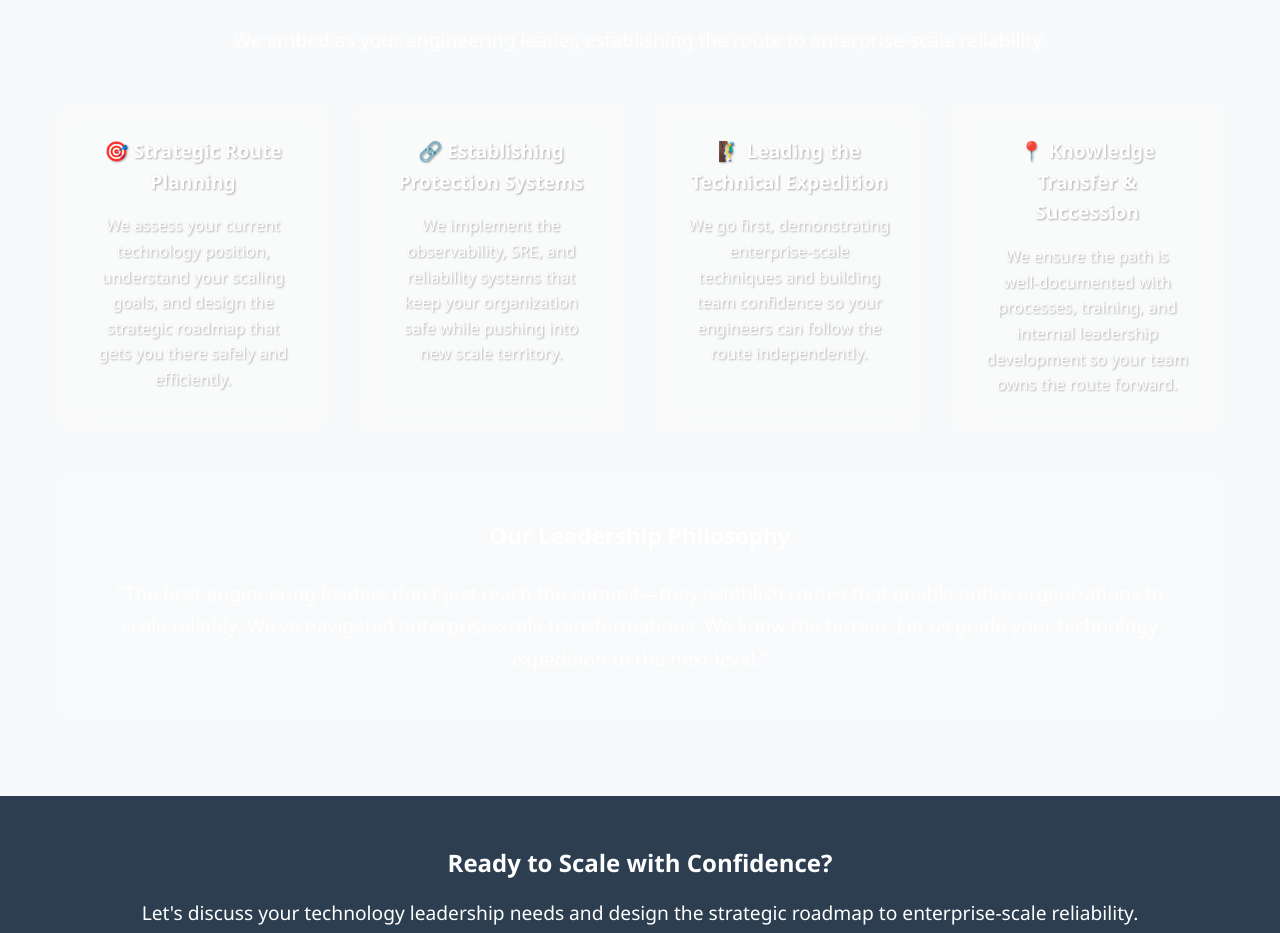
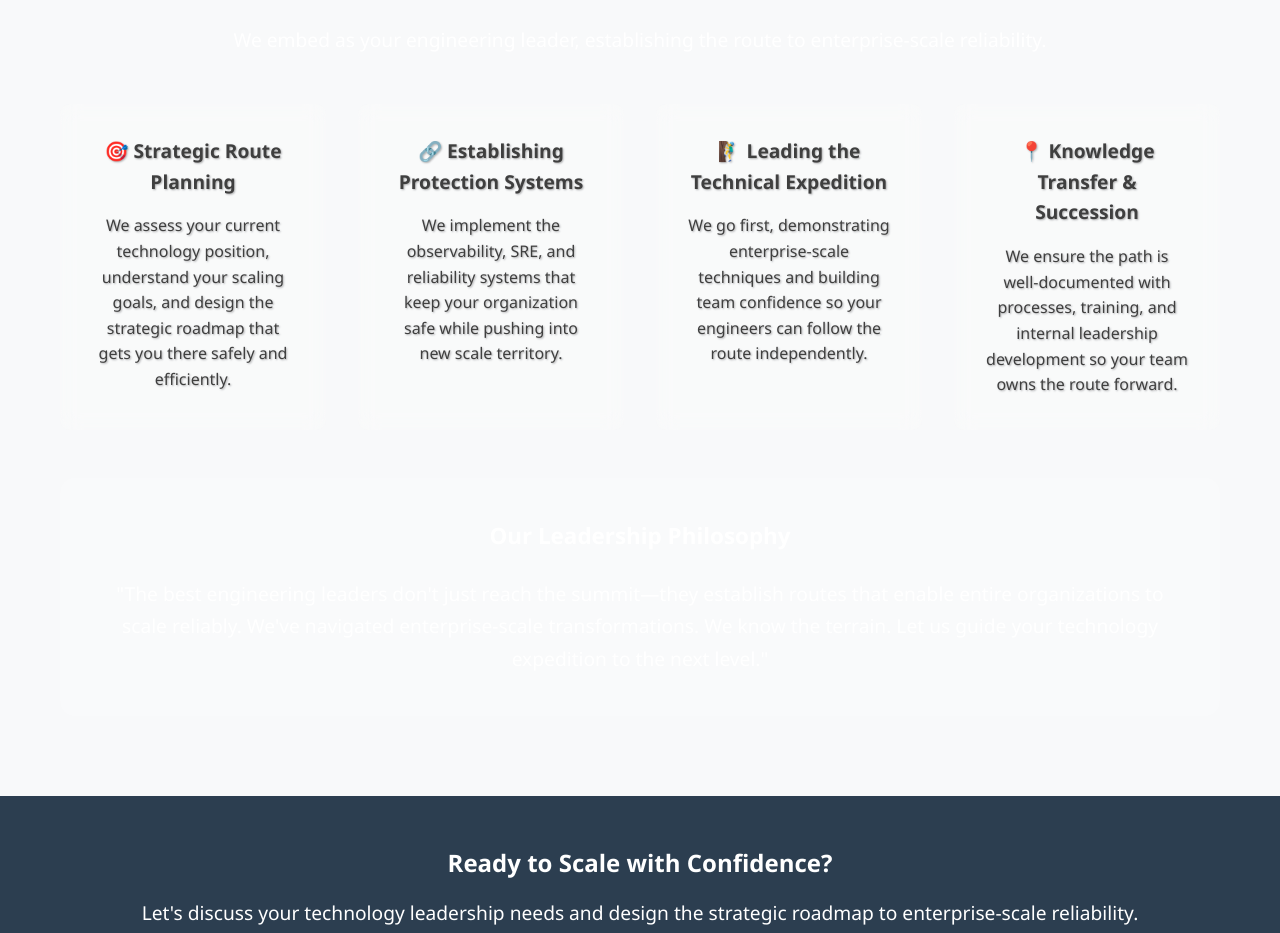
Before and after one commit to benhastings/consulting-site, a plain HTML site: page fractional-exec/index.html in a window 1280 px wide. Shown: the part 4820-5753 px from the top of the page. Drawn offline with Linux system fonts and the light colour scheme.

Commit message:
contrast

```diff
--- a/fractional-exec/index.html
+++ b/fractional-exec/index.html
@@ -359,13 +359,13 @@
         .metaphor-item h4 {
             font-size: 1.2rem;
             margin-bottom: 1rem;
-            color: #ffffff;
+            color: #3f3f3f;
             font-weight: 700;
             text-shadow: 1px 1px 2px rgba(0,0,0,0.3);
         }
 
         .metaphor-item p {
-            color: #ffffff;
+            color: #3f3f3f;
             font-weight: 500;
             text-shadow: 1px 1px 2px rgba(0,0,0,0.3);
         }
```
